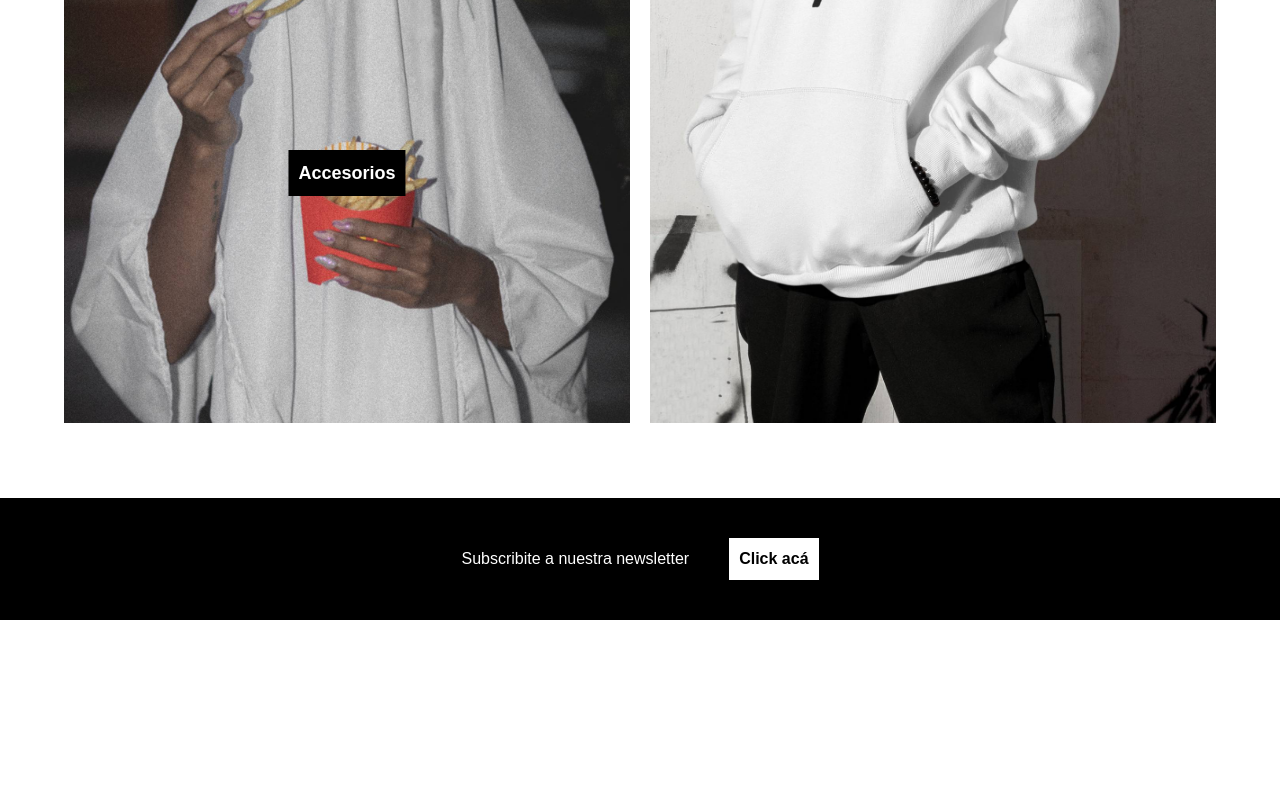
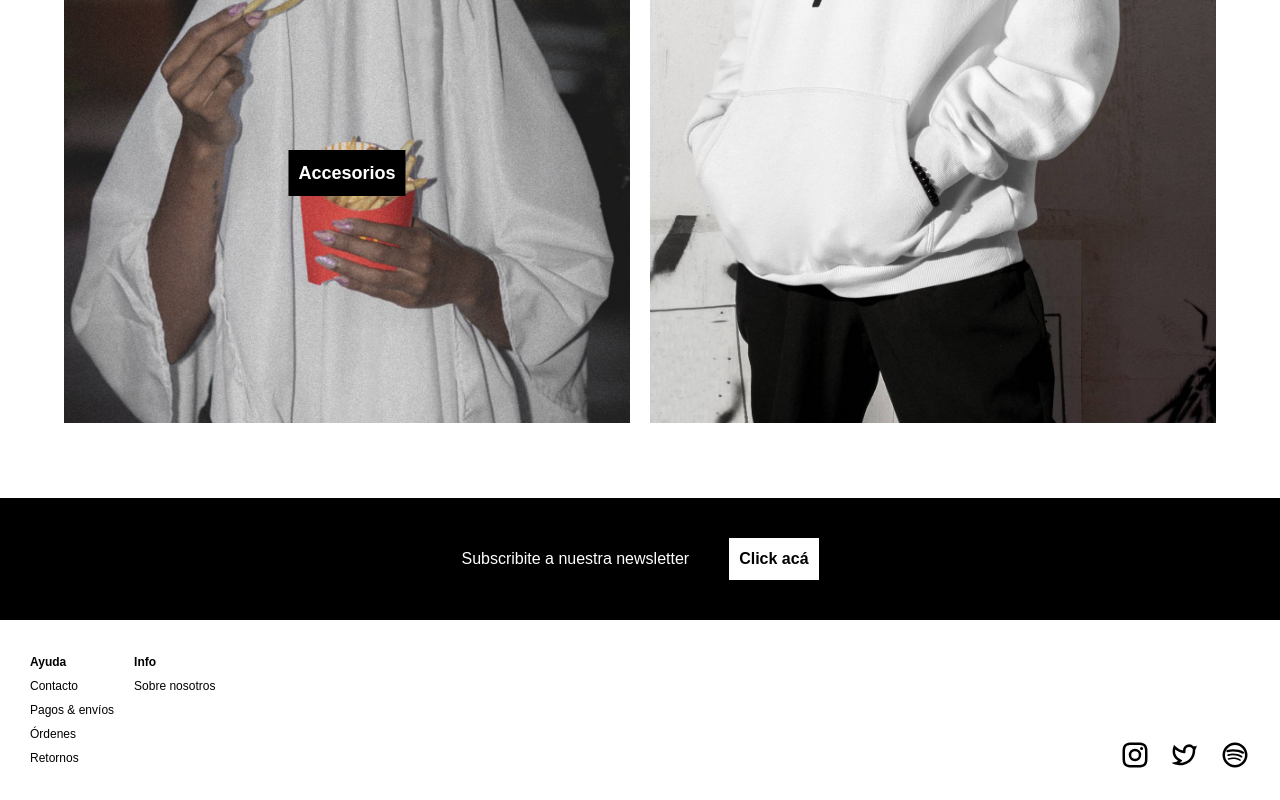
Before and after one commit to BtcCaleb/EC-site, a React (Create React App) app: page / in a window 1280 px wide. Shown: the part 3877-4677 px from the top of the page. Before the commit the page ends 4497 px from the top, so only its background shows below. Built offline with nearby package versions, Linux system fonts and the light colour scheme; a web font is replaced by a local one; what tw-elements would draw is missing.

Commit message:
Add Footer base & fix Newsletter

```diff
--- a/src/pages/Home/CollectionsSection/index.module.scss
+++ b/src/pages/Home/CollectionsSection/index.module.scss
@@ -19,5 +19,4 @@
     grid-template-areas: 'remeras buzos'
                          'accesorios buzos';
   }
-
 }
--- a/src/pages/Home/NewsletterSection/index.module.scss
+++ b/src/pages/Home/NewsletterSection/index.module.scss
@@ -6,6 +6,7 @@
   justify-content: center;
   gap: 4rem;
   padding: 4rem 0rem;
+  text-align: center;
 
   @media (min-width: 768px){
     flex-direction: row;
--- /dev/null
+++ b/src/setup/Layout/Footer/index.js
@@ -0,0 +1,54 @@
+import { Link } from 'react-router-dom';
+
+import { RiInstagramLine, RiTwitterLine, RiSpotifyLine } from 'react-icons/ri';
+
+import styles from './index.module.scss';
+
+const Footer = () => {
+  return (
+    <footer className={styles.footer}>
+      <div className={styles.container}>
+        <div className={styles.sitemap}>
+          <div className={styles.nav_wrapper}>
+            <h4 className={styles.nav_title}>Ayuda</h4>
+            <ul>
+              <li>
+                <Link to="">Contacto</Link>
+              </li>
+              <li>
+                <Link to="">Pagos & envíos</Link>
+              </li>
+              <li>
+                <Link to="">Órdenes</Link>
+              </li>
+              <li>
+                <Link to="">Retornos</Link>
+              </li>
+            </ul>
+          </div>
+          <div className={styles.nav_wrapper}>
+            <h4 className={styles.nav_title}>Info</h4>
+            <ul>
+              <li>
+                <Link to="">Sobre nosotros</Link>
+              </li>
+            </ul>
+          </div>
+        </div>
+        <div className={styles.socials}>
+          <a href="https://instagram.com" target="_blank" rel="noreferrer">
+            <RiInstagramLine />
+          </a>
+          <a href="https://twitter.com" target="_blank" rel="noreferrer">
+            <RiTwitterLine />
+          </a>
+          <a href="https://spotify.com" target="_blank" rel="noreferrer">
+            <RiSpotifyLine />
+          </a>
+        </div>
+      </div>
+    </footer>
+  );
+};
+
+export default Footer;
--- /dev/null
+++ b/src/setup/Layout/Footer/index.module.scss
@@ -0,0 +1,33 @@
+.container {
+  display: grid;
+  grid-template-columns: 80% 20%;
+  padding: 3rem;
+}
+
+.sitemap {
+  display: flex;
+  flex-direction: row;
+
+  @media (min-width: 768px) {
+    gap: 2rem;
+  }
+}
+
+.socials {
+  display: flex;
+  align-items: flex-end;
+  justify-content: flex-end;
+  gap: 1.5rem;
+
+  @media (min-width: 768px) {
+    gap: 2rem;
+  }
+
+  & a {
+    font-size: 2.5rem;
+
+    @media (min-width: 768px) {
+      font-size: 3rem;
+    }
+  }
+}
--- a/src/setup/Layout/index.js
+++ b/src/setup/Layout/index.js
@@ -1,6 +1,7 @@
 import { Outlet } from 'react-router-dom';
 
 import Header from './Header';
+import Footer from './Footer';
 
 const Layout = () => {
   return (
@@ -9,6 +10,7 @@ const Layout = () => {
       <main>
         <Outlet />
       </main>
+      <Footer />
     </>
   );
 };
```
